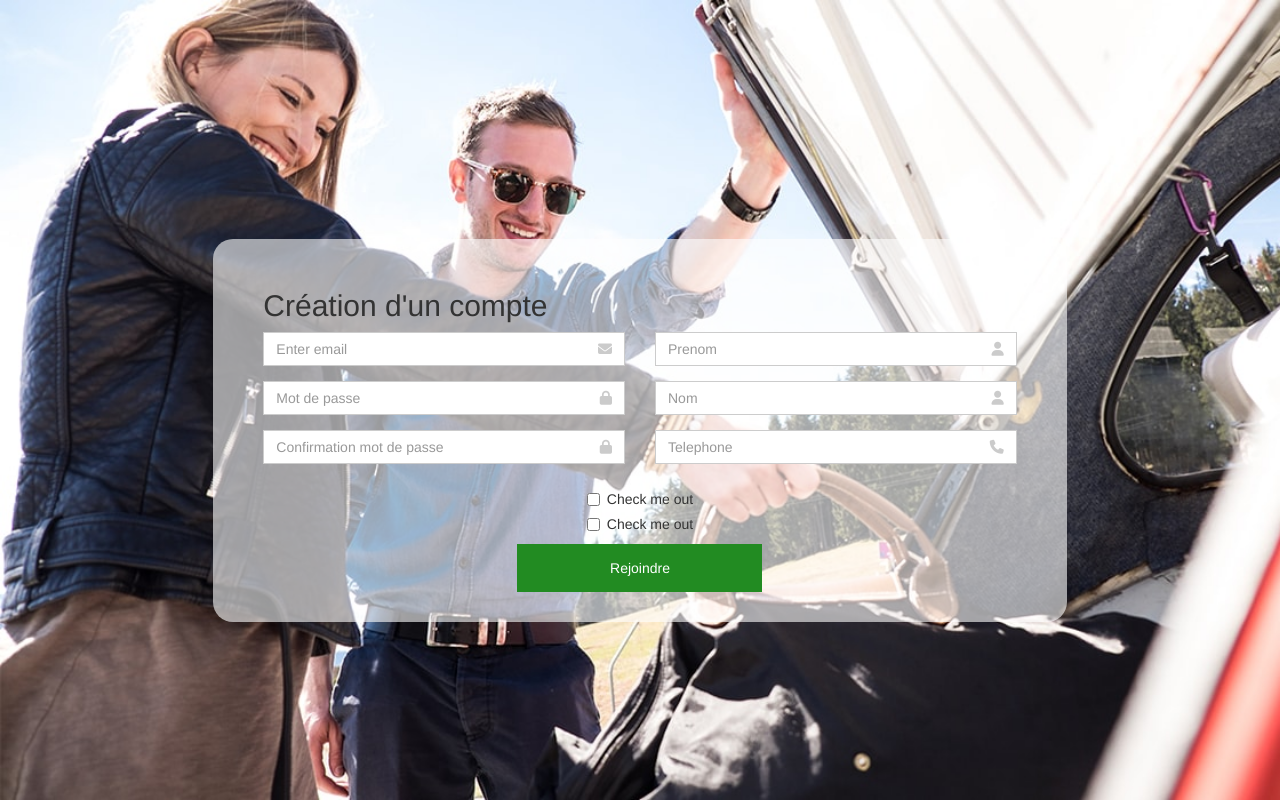
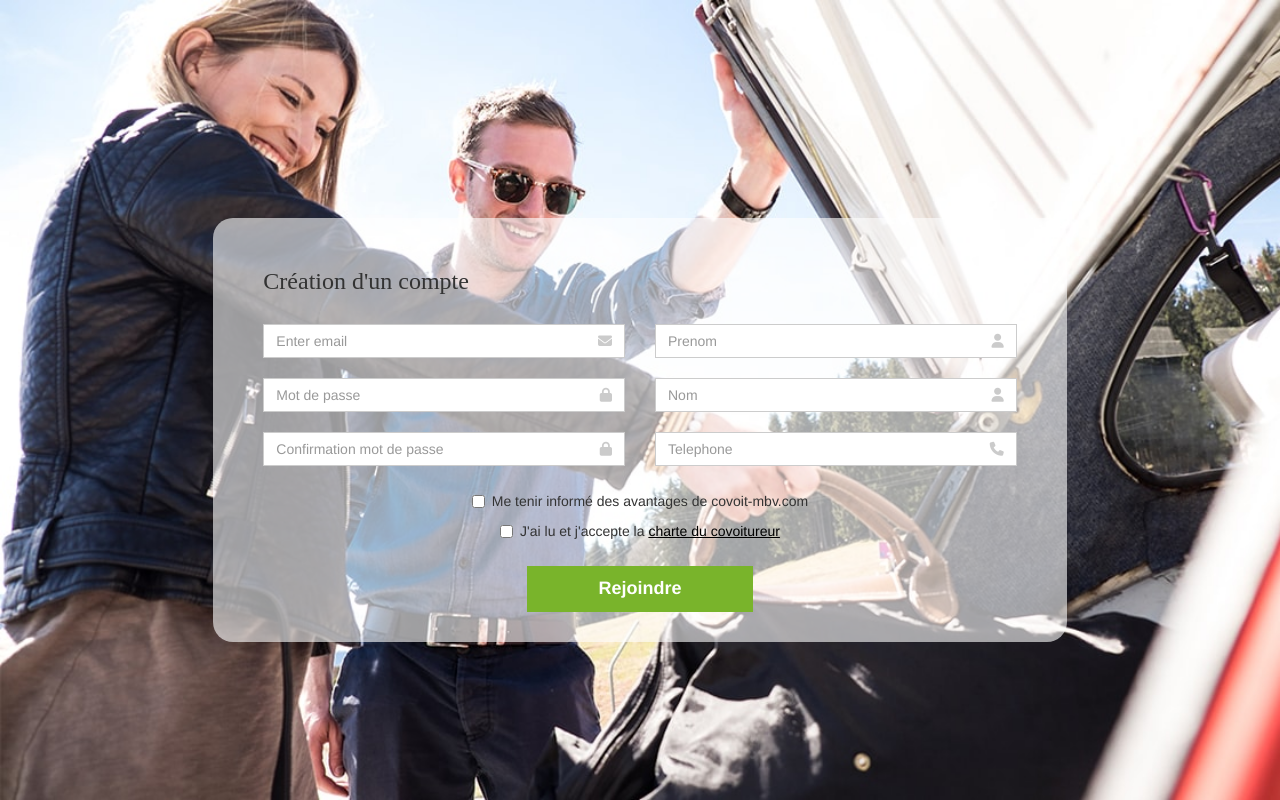
Before and after one commit to KristenGarnier/Integration_AJAVA, a website: page inscription.html in a window 1280 px wide. Drawn offline with nearby package versions, Linux system fonts and the light colour scheme; files that its build step writes are made by us from their sources.

Commit message:
Finiton de la page inscription

```diff
--- a/assets/SCSS/buttons.css
+++ b/assets/SCSS/buttons.css
@@ -15,7 +15,6 @@
 /* Common button styles */
 .button {
 	min-width: 150px;
-	max-width: 250px;
 	display: block;
 	margin: 1em;
 	padding: 1em 2em;
--- a/assets/SCSS/style.scss
+++ b/assets/SCSS/style.scss
@@ -1,41 +1,43 @@
 @font-face {
   font-family: "BebasNeue";
   src: url('../font/BebasNeue.otf') format('opentype');
-  src: local('BebasNeue'); }
+  src: local('BebasNeue');
+}
 
-body{
-  &.register{
+body {
+  &.register {
     background: url('../img/inscription-min.jpg');
     background-size: cover;
-    background-repeat:  no-repeat;
+    background-repeat: no-repeat;
 
   }
   &.err404 {
     background: url('../img/404-min.jpg');
     background-size: cover;
-    background-repeat:  no-repeat;
+    background-repeat: no-repeat;
   }
 }
-.page{
-  .error{
+
+.page {
+  .error {
     font-family: "BebasNeue";
     text-transform: uppercase;
     color: white;
-    h1{
+    h1 {
       font-size: 8em;
       line-height: 60px;
       margin-left: -3px;
     }
-    h2{
+    h2 {
       font-size: 3em;
 
       font-weight: 300;
-      i{
+      i {
         font-size: 0.6em;
         vertical-align: middle;
       }
     }
-    a{
+    a {
       line-height: 80px;
       font-size: 2.5em;
       border: 6px white solid;
@@ -43,20 +45,45 @@ body{
       color: white;
       text-decoration: none;
       transition: all 0.3s ease-in-out;
-      &:hover{
+      &:hover {
         text-decoration: none;
         background: white;
         color: grey;
       }
     }
   }
-  .inscription{
+  .inscription {
     border-radius: 20px;
-    background-color: rgba(255,255,255,0.6);
+    background-color: rgba(255, 255, 255, 0.6);
     padding: 3rem 5rem;
+
+    h3 {
+      font-family: BebasNeue;
+
     }
-  .input-group{
-    input{
+
+    .checkbox{
+      margin-top: 1rem;
+      &:last-child{
+        margin-top: 0.8rem;
+      }
+      a{
+        color: black;
+        text-decoration: underline;
+        transition: all 0.2s ease;
+        &:hover{
+          color: #79b42b;
+        }
+      }
+
+    }
+
+    button{
+      margin-top: 2.5rem;
+    }
+    .input-group {
+      margin-top: 2rem;
+      input {
         border-radius: 0;
         border-right: none;
         box-shadow: none;
@@ -64,25 +91,29 @@ body{
 
         &:focus {
           border-color: #ccc;
-        border-bottom-color: #66afe9;
+          border-bottom: 2px solid #79b42b
         }
       }
-    .input-group-addon{
+      .input-group-addon {
         border-radius: 0;
         background: white;
         border-left: none;
         box-shadow: none;
-      i{
+        i {
           opacity: 0.3;
         }
       }
     }
-  button.button--wayra{
-    background: forestgreen;
+  }
+  button.button--wayra {
+    background: #79b42b;
+    padding: 1rem;
+    width: 30%;
     color: white;
-
-    &:hover::before{
-      background: greenyellow;
+    font-size: 1.8rem;
+    font-weight: 800;
+    &:hover::before {
+      background: #6da227;
     }
   }
 }
--- a/inscription.html
+++ b/inscription.html
@@ -22,7 +22,7 @@
 
 <div class="page ">
     <div class="col-md-8 col-md-offset-2 inscription">
-        <h2>Création d'un compte</h2>
+        <h3>Création d'un compte</h3>
         <div class="row">
             <form action="">
                 <div class="col-md-6 ">
@@ -69,12 +69,12 @@
                     <div class="text-center">
                         <div class="checkbox">
                             <label>
-                                <input type="checkbox"> Check me out
+                                <input type="checkbox"> Me tenir informé des avantages de covoit-mbv.com
                             </label>
                         </div>
                         <div class="checkbox">
                             <label>
-                                <input type="checkbox"> Check me out
+                                <input type="checkbox"> J'ai lu et j'accepte la <a href="#">charte du covoitureur</a>
                             </label>
                         </div>
                     </div>
```
Also changed, not shown: assets/SCSS/style.css, 1 other file. Lines whose indentation alone changed are shown as unchanged.
